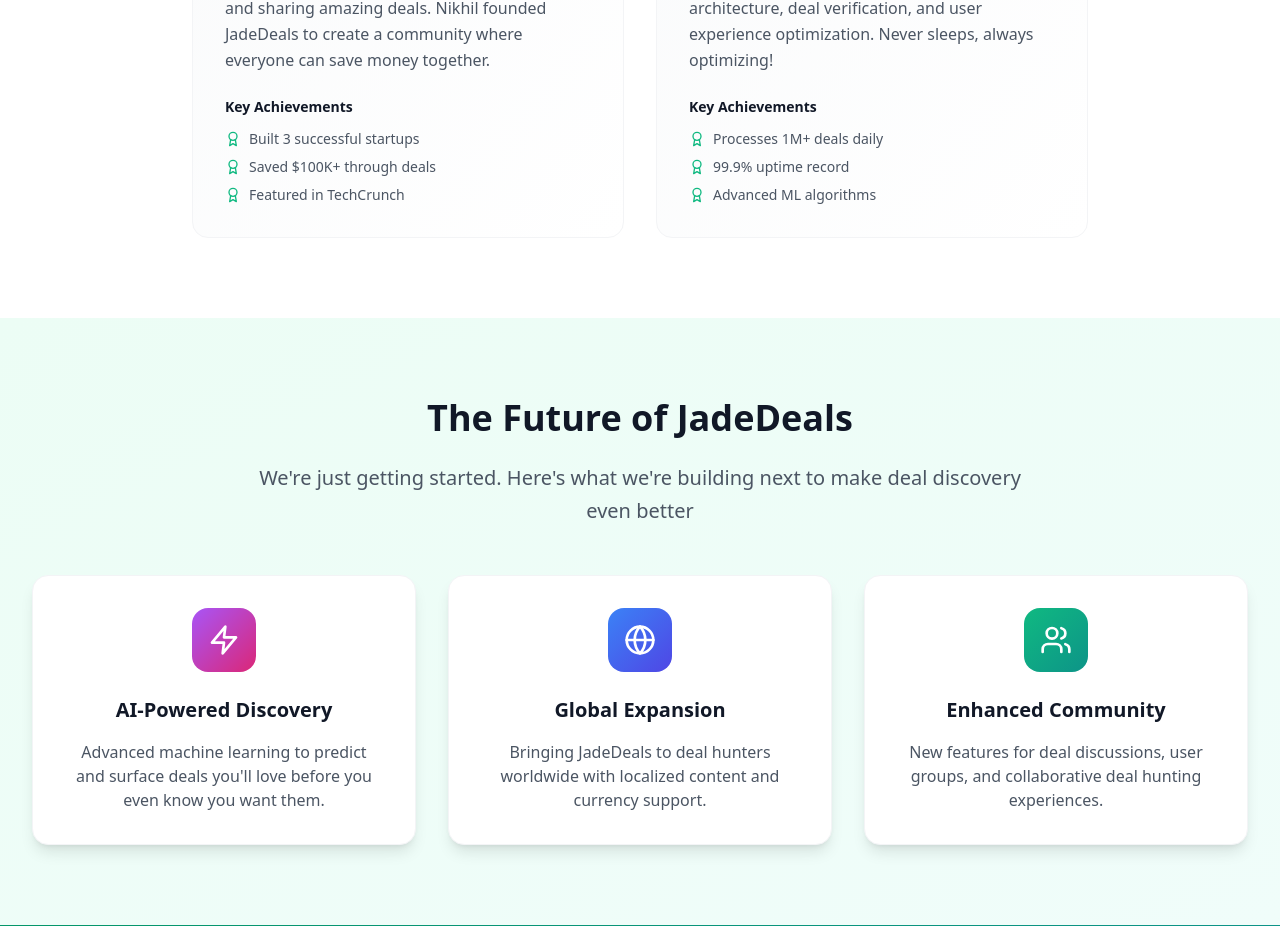
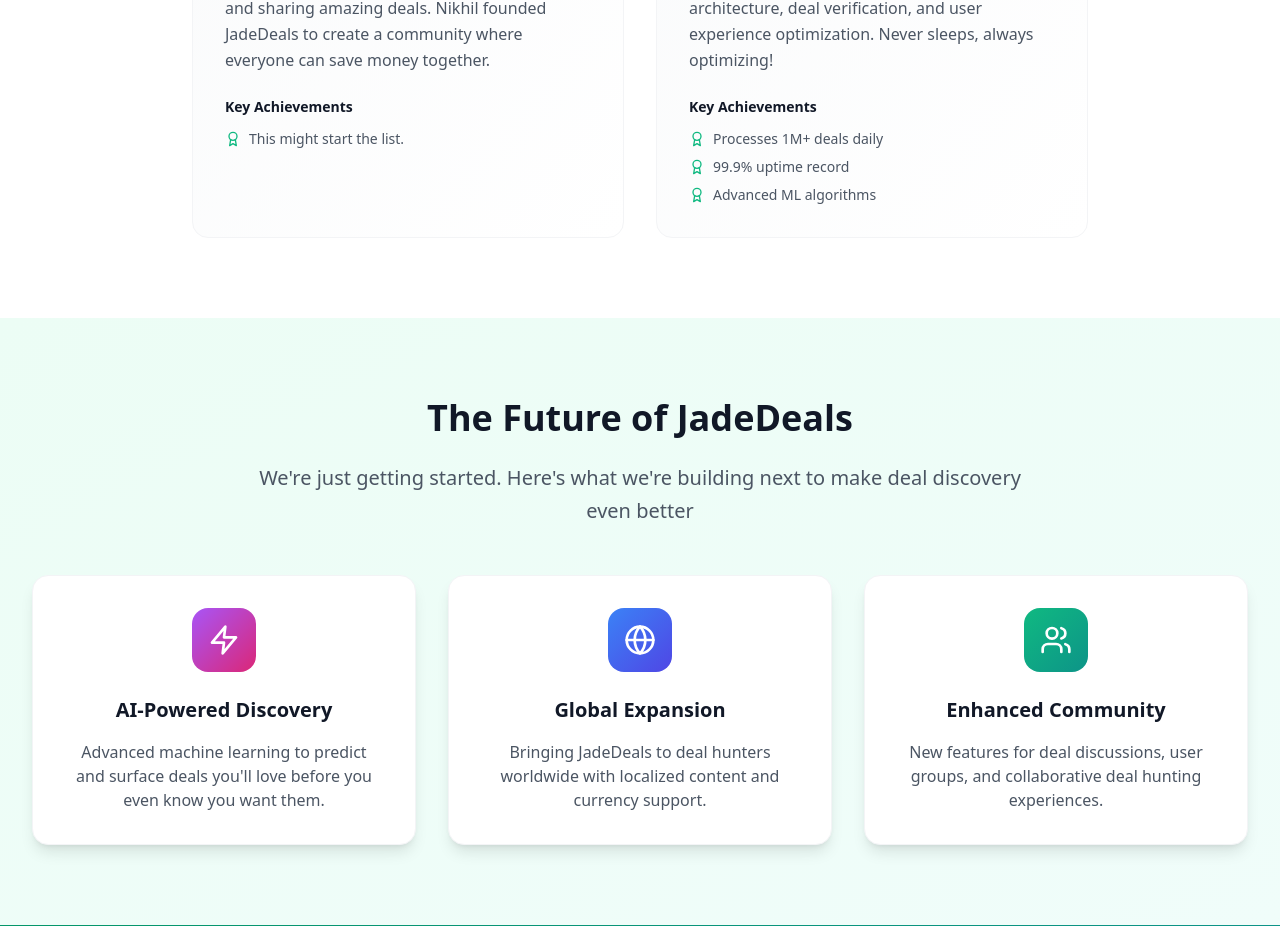
Before and after one commit to nikhilpandadev/jadedeals, a React (Vite) app: page /about in a window 1280 px wide. Shown: the part 4394-5320 px from the top of the page. Built offline with nearby package versions, Linux system fonts and the light colour scheme; no server answers.

Commit message:
Updated About.tsx

```diff
--- a/src/pages/About.tsx
+++ b/src/pages/About.tsx
@@ -70,7 +70,7 @@ const About: React.FC = () => {
       role: 'Founder & CEO',
       bio: 'Passionate entrepreneur with a love for finding and sharing amazing deals. Nikhil founded JadeDeals to create a community where everyone can save money together.',
       avatar: getUserAvatar('nikhil@jadedeals.me'),
-      achievements: ['Built 3 successful startups', 'Saved $100K+ through deals', 'Featured in TechCrunch']
+      achievements: ['This might start the list.']
     },
     {
       name: 'Claude (AI Assistant)',
```
